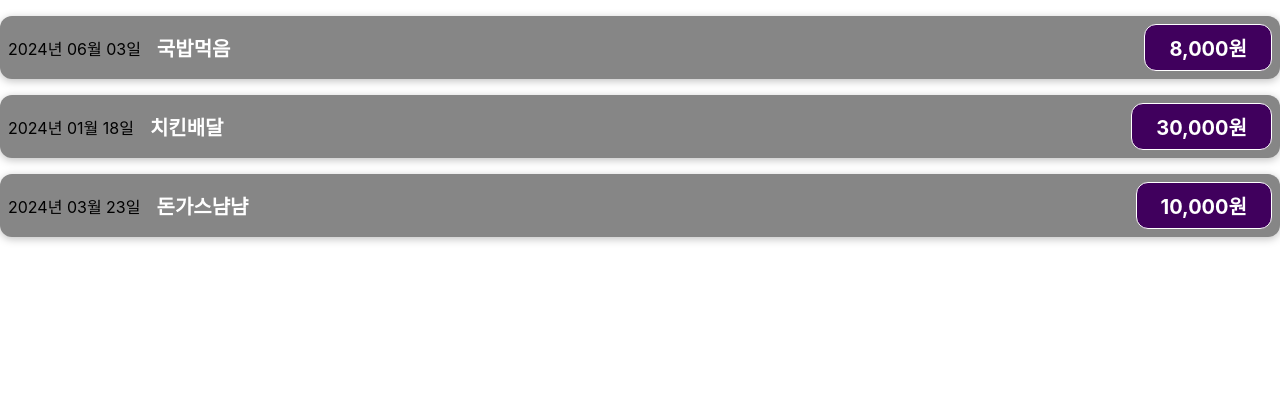
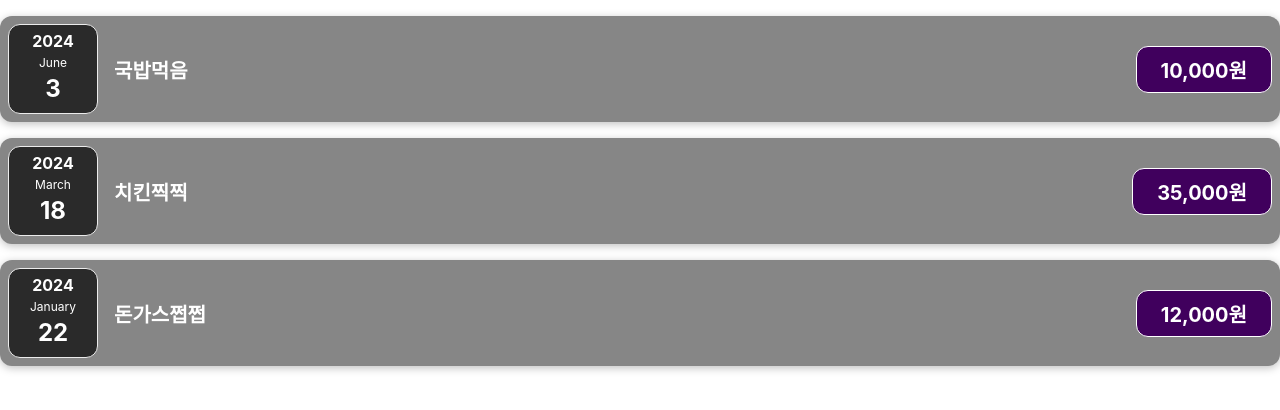
Before and after one commit to yunjeongg/REACT_STUDY20240612, a React (Create React App) app: page / in a window 1280 px wide. Shown: the top 410 px of the page. Built offline with nearby package versions, Linux system fonts and the light colour scheme.

Commit message:
# 05. props 02

```diff
--- a/src/App.js
+++ b/src/App.js
@@ -1,7 +1,7 @@
-import logo from './logo.svg';
-import './App.css';
-import React from 'react'
-import ExpenseItem from './components/expenses/ExpenseItem';
+import logo from "./logo.svg";
+import "./App.css";
+import React from "react";
+import ExpenseItem from "./components/expenses/ExpenseItem";
 
 // Props
 // 컴포넌트 간에 데이터를 전달하는 메커니즘
@@ -9,13 +9,45 @@ import ExpenseItem from './components/expenses/ExpenseItem';
 // 속성에 값을 넣어주고, componenet 함수의 파라미터로 받을 수 있다.
 // 속성을 보낼 때 반드시 {} 를 붙여야 하지만 문자열만 생략가능
 const App = () => {
+  // 서버에서 지출항목 JSON 배열을 응답받았다고 가정했을 때
+  const expenses =
+  [
+    // 날씨의 달은 -1 해줘야 한다. 스크립트 자체문제
+    {
+      title: '국밥먹음',
+      price: 10000,
+      date: new Date(2024, 6 - 1, 3)
+    },
+    {
+      title: '치킨찍찍',
+      price: 35000,
+      date: new Date(2024, 3 - 1, 18)
+    },
+    {
+      title: '돈가스쩝쩝',
+      price: 12000,
+      date: new Date(2024, 1 - 1, 22)
+    }
+  ]
   return (
     <>
-    <ExpenseItem title="국밥먹음" price={8000} date={new Date(2024, 6, 3)}/>
-    <ExpenseItem title="치킨배달" price={30000} date={new Date(2024, 1, 18)}/>
-    <ExpenseItem title="돈가스냠냠" price={10000} date={new Date(2024, 3, 23)}/>
+      <ExpenseItem
+        title={expenses[0].title}
+        price={expenses[0].price}
+        date={expenses[0].date}
+      />
+      <ExpenseItem
+        title={expenses[1].title}
+        price={expenses[1].price}
+        date={expenses[1].date}
+      />
+      <ExpenseItem
+        title={expenses[2].title}
+        price={expenses[2].price}
+        date={expenses[2].date}
+      />
     </>
-  )
-}
+  );
+};
 
-export default App
+export default App;
--- /dev/null
+++ b/src/components/expenses/ExpenseDate.css
@@ -0,0 +1,30 @@
+.expense-date {
+  display: flex;
+  flex-direction: column;
+  width: 5.5rem;
+  height: 5.5rem;
+  border: 1px solid #ececec;
+  background-color: #2a2a2a;
+  color: white;
+  border-radius: 12px;
+  align-items: center;
+  justify-content: center;
+}
+
+.expense-date div {
+  margin-bottom: 0.25rem;
+}
+
+.expense-date__month {
+  font-size: 1rem;
+  font-weight: bold;
+}
+
+.expense-date__year {
+  font-size: 0.75rem;
+}
+
+.expense-date__day {
+  font-size: 1.5rem;
+  font-weight: bold;
+}
--- /dev/null
+++ b/src/components/expenses/ExpenseDate.js
@@ -0,0 +1,14 @@
+import React from 'react';
+import './ExpenseDate.css';
+
+const ExpenseDate = ({ exDate: date}) => {
+  return (
+    <div className="expense-date">
+      <div className="expense-date__month">{date.getFullYear()}</div>
+      <div className="expense-date__year">{date.toLocaleString('en-US', {month: 'long'})}</div>
+      <div className="expense-date__day">{date.getDate()}</div>
+    </div>
+  )
+}
+
+export default ExpenseDate;
--- a/src/components/expenses/ExpenseItem.js
+++ b/src/components/expenses/ExpenseItem.js
@@ -1,5 +1,6 @@
-import React from 'react'
-import './ExpenseItem.css';
+import React from "react";
+import "./ExpenseItem.css";
+import ExpenseDate from "./ExpenseDate";
 
 // Props
 // 파라미터로 받을 때 두 가지 방법이 있다.
@@ -7,7 +8,7 @@ import './ExpenseItem.css';
 // const ExpenseItem = (aaa) => {
 
 // 2. aaa. 안붙이고싶을 때
-const ExpenseItem = ({date, title, price: exPrice }) => {
+const ExpenseItem = ({ date, title, price: exPrice }) => {
   // console.log('props: ', aaa);
 
   // 변수 선언
@@ -19,11 +20,10 @@ const ExpenseItem = ({date, title, price: exPrice }) => {
 
   // 1자리 숫자를 2자리수로 변환하는 함수
   const make2digit = (text) => {
-    return text.toString().padStart(2, '0');
+    return text.toString().padStart(2, "0");
   };
 
   const makeFormattedDate = () => {
-
     const year = date.getFullYear();
     const month = date.getMonth();
     const day = date.getDate();
@@ -32,17 +32,20 @@ const ExpenseItem = ({date, title, price: exPrice }) => {
   };
 
   // 원화 표기법으로 변환
-  const formattedPrice = new Intl.NumberFormat('ko-KR').format(exPrice);
+  const formattedPrice = new Intl.NumberFormat("ko-KR").format(exPrice);
+
+  // 아래 <ExpenseDate exDate={date} />
+  // date 를 exDate 이름으로 ExpenseDate.js 에 전달하겠다는 뜻.
 
   return (
-    <div className='expense-item'>
-      <div>{makeFormattedDate()}</div>
-      <div className='expense-item__description'>
+    <div className="expense-item">
+      <ExpenseDate exDate={date} />
+      <div className="expense-item__description">
         <h2>{title}</h2>
-        <div className='expense-item__price'>{formattedPrice}원</div>
+        <div className="expense-item__price">{formattedPrice}원</div>
       </div>
     </div>
-  )
-}
+  );
+};
 
-export default ExpenseItem
+export default ExpenseItem;
```
